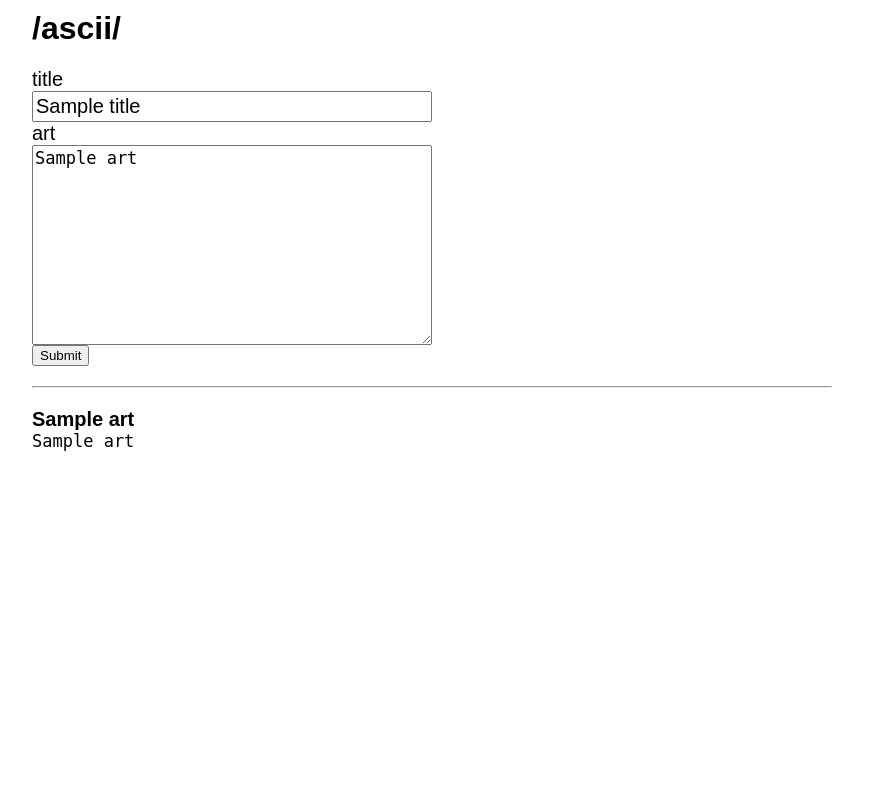
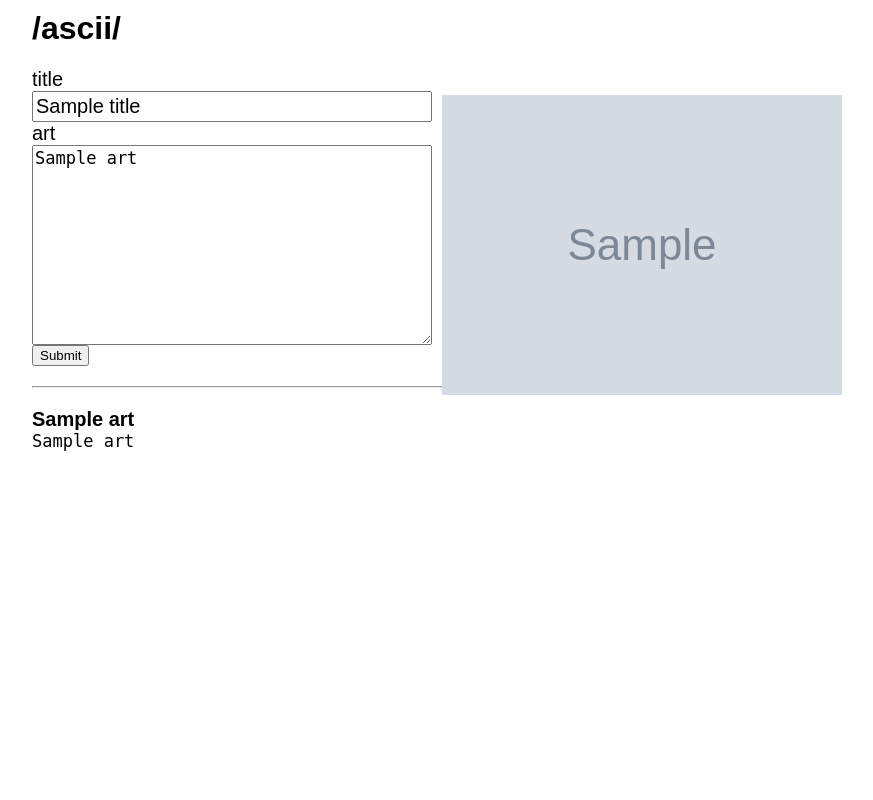
Before and after one commit to spanners/udacity, a Python web app: template cs253/webapp/templates/ascii.html in a window 1280 px wide. Shown: the whole page, without its empty margins (208-1081 px from the left). Run offline with Jinja, Linux system fonts and the light colour scheme; the template is opened without the code that fills it: most values are stand-ins (such as "Sample title", 1, 10 or a date in 2020); grey boxes marked "Sample" are stand-in pictures.

Commit message:
Fully implement GEO IP & GMAPS AsciiChan
Complete notes on Unit 5

```diff
--- a/cs253/lecture_notes/unit4-authentication.markdown
+++ b/cs253/lecture_notes/unit4-authentication.markdown
@@ -104,3 +104,5 @@ We do this because the user can cheat too, and fake data.
 So we can hash(SECRET + data) and check if this matches the [hash]. SECRET is a server-side string that we.. keep secret.
 
 ### But use bcrypt for passwords. Really.
+
+bcrypt allows you to add a parameter to the hashing function to delay the execution of the function by *n* seconds. This is useful because computers continue to get faster, but we don't want them to be able to bruteforce the hashing algorithm to figure out a mapping from every input string to it's respective hash (i.e. make a rainbow table).
--- a/cs253/lecture_notes/unit5-xml_json_apis.markdown
+++ b/cs253/lecture_notes/unit5-xml_json_apis.markdown
@@ -114,4 +114,5 @@ Similar concept to SOAP. Compares to JSON
 ## Thift (facebook)
 Again, compares to JSON
 
-# Just use JSON/XML Come on. They're common.
+# But just use JSON/XML
+Come on. They're common. It makes everyone's lives easier.
--- a/cs253/webapp/templates/ascii.html
+++ b/cs253/webapp/templates/ascii.html
@@ -5,10 +5,17 @@
 
 	<style type="text/css">
 		body {
+			position: relative;
 			font-family: sans-serif;
 			width: 800px;
 			margin: 0 auto;
 			padding: 10px;
+		}
+
+		.map {
+			position: absolute;
+			right: 0px;
+			top: 95px;
 		}
 
 		.error {
@@ -75,6 +82,10 @@
 			<input type="submit">
 		</form>
 
+		{% if img_url %}
+			<img class="map" src="{{img_url}}">
+		{% endif %}
+
 		<hr>
 
 		{% for art in arts %}
```
Also changed, not shown: cs253/webapp/blog.py (+17 -2 lines).
